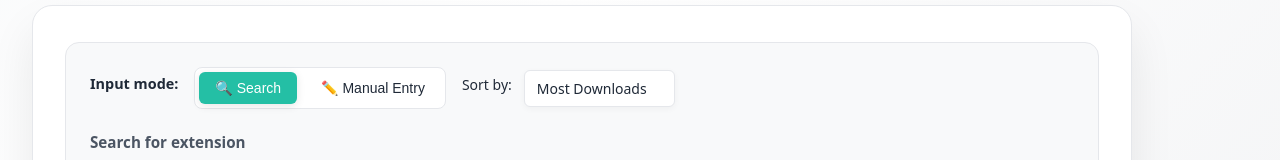
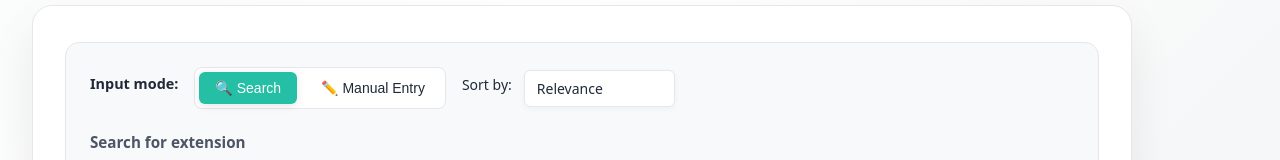
Before and after one commit to jamesmontemagno/mcp-badge-creator, a React (Vite) app: page /extensions in a window 1280 px wide. Shown: the part 350-510 px from the top of the page. Built offline with nearby package versions, Linux system fonts and the light colour scheme.

Commit message:
Set default search sort order to 'relevance'

```diff
--- a/src/pages/Extensions.tsx
+++ b/src/pages/Extensions.tsx
@@ -12,7 +12,7 @@ function Extensions() {
   const [inputValue, setInputValue] = useState('')
   const [inputMode, setInputMode] = useState<InputMode>('search')
   const [searchQuery, setSearchQuery] = useState('')
-  const [sortBy, setSortBy] = useState<SortBy>('installs')
+  const [sortBy, setSortBy] = useState<SortBy>('relevance')
   const [showSearchDropdown, setShowSearchDropdown] = useState(false)
   const [error, setError] = useState<string | null>(null)
   const [info, setInfo] = useState<string | null>(null)
```
